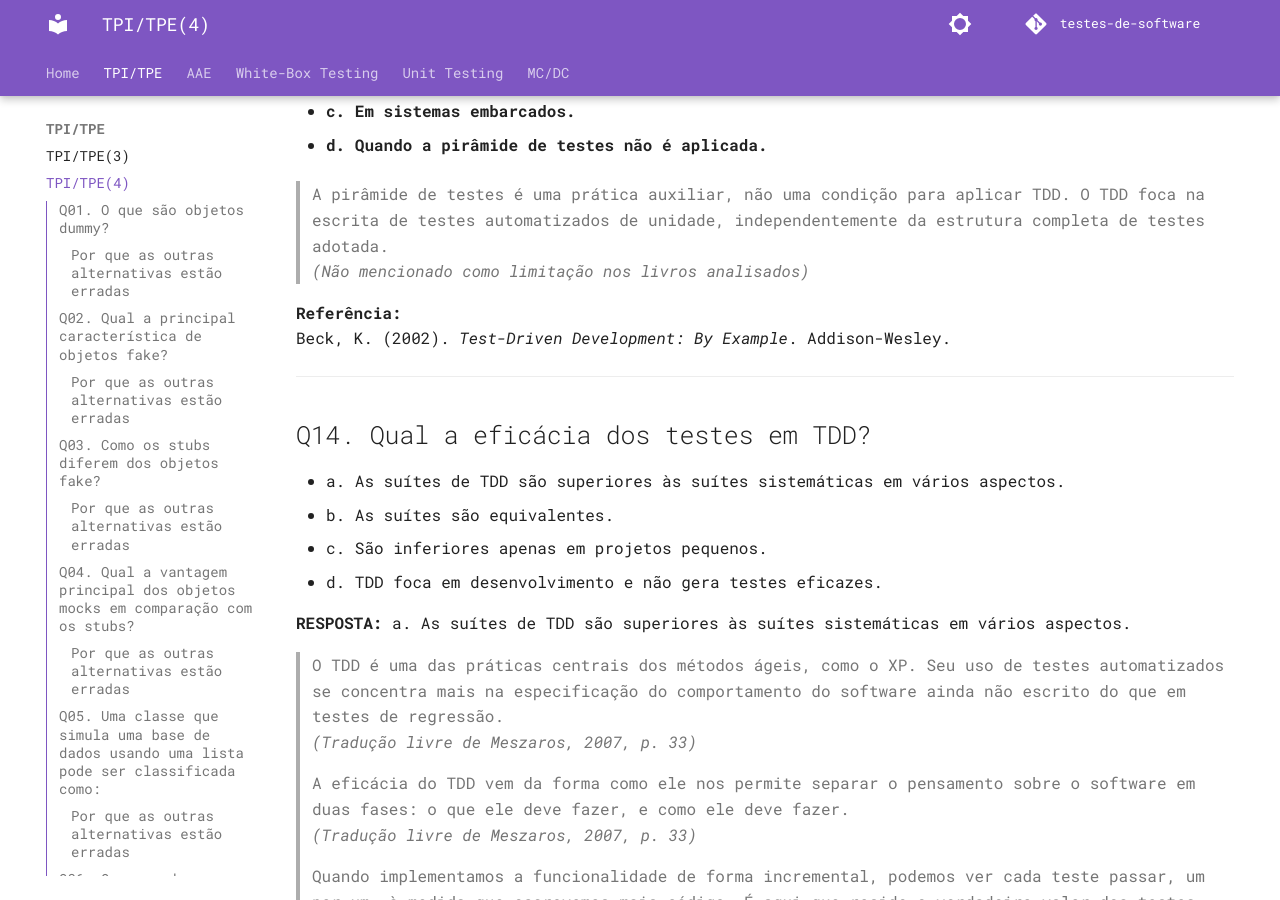
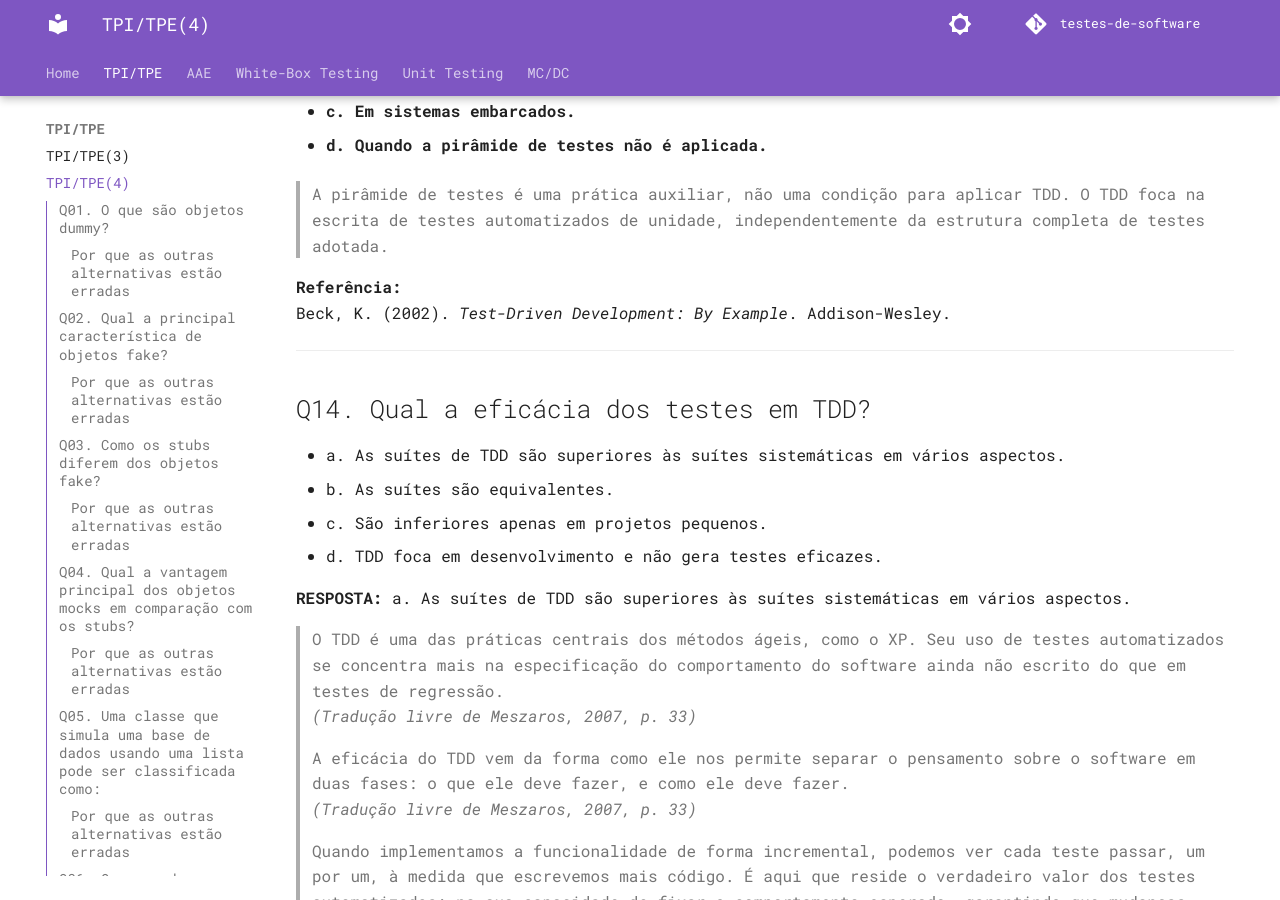
Before and after one commit to arthurrochamoreira/Testes-de-Software, an MkDocs documentation site: the page built from docs/tpi_tpe/tpi4_tpe4.md, in a window 1280 px wide and 900 px high, scrolled down 14209 px. Built offline with MkDocs 1.6.1 and Material for MkDocs 9.7.7, drawn with Linux system fonts in a browser that asks for light colours; comment, search, counter and statistics services are not loaded.

Commit message:
update texto

```diff
--- a/docs/tpi_tpe/tpi4_tpe4.md
+++ b/docs/tpi_tpe/tpi4_tpe4.md
@@ -530,7 +530,6 @@ Beck, K. (2002). *Test-Driven Development: By Example*. Addison-Wesley.
 * **d. Quando a pirâmide de testes não é aplicada.**
 
   > A pirâmide de testes é uma prática auxiliar, não uma condição para aplicar TDD. O TDD foca na escrita de testes automatizados de unidade, independentemente da estrutura completa de testes adotada.
-  > *(Não mencionado como limitação nos livros analisados)*
 
 **Referência:**
 Beck, K. (2002). *Test-Driven Development: By Example*. Addison-Wesley.
```
